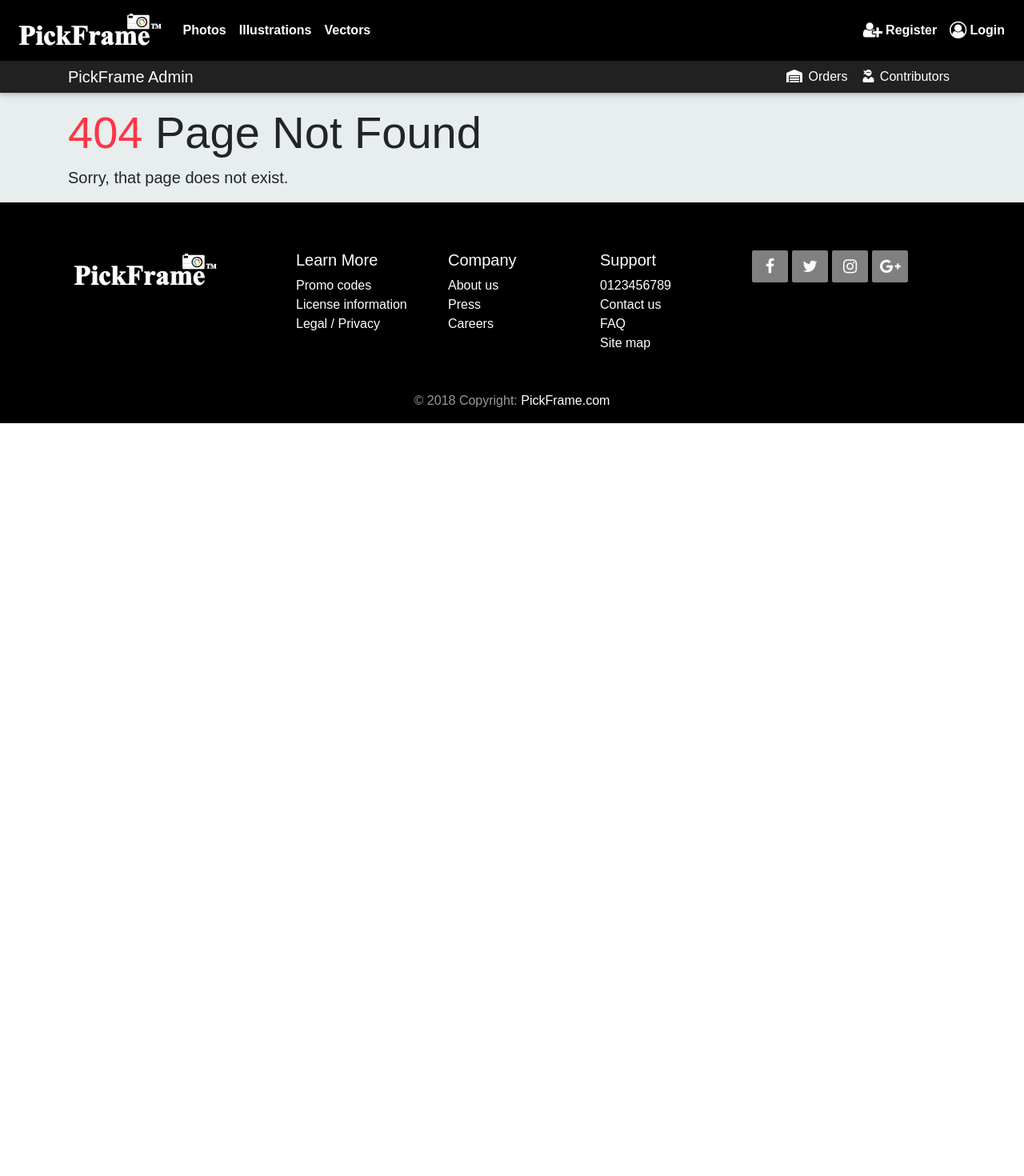
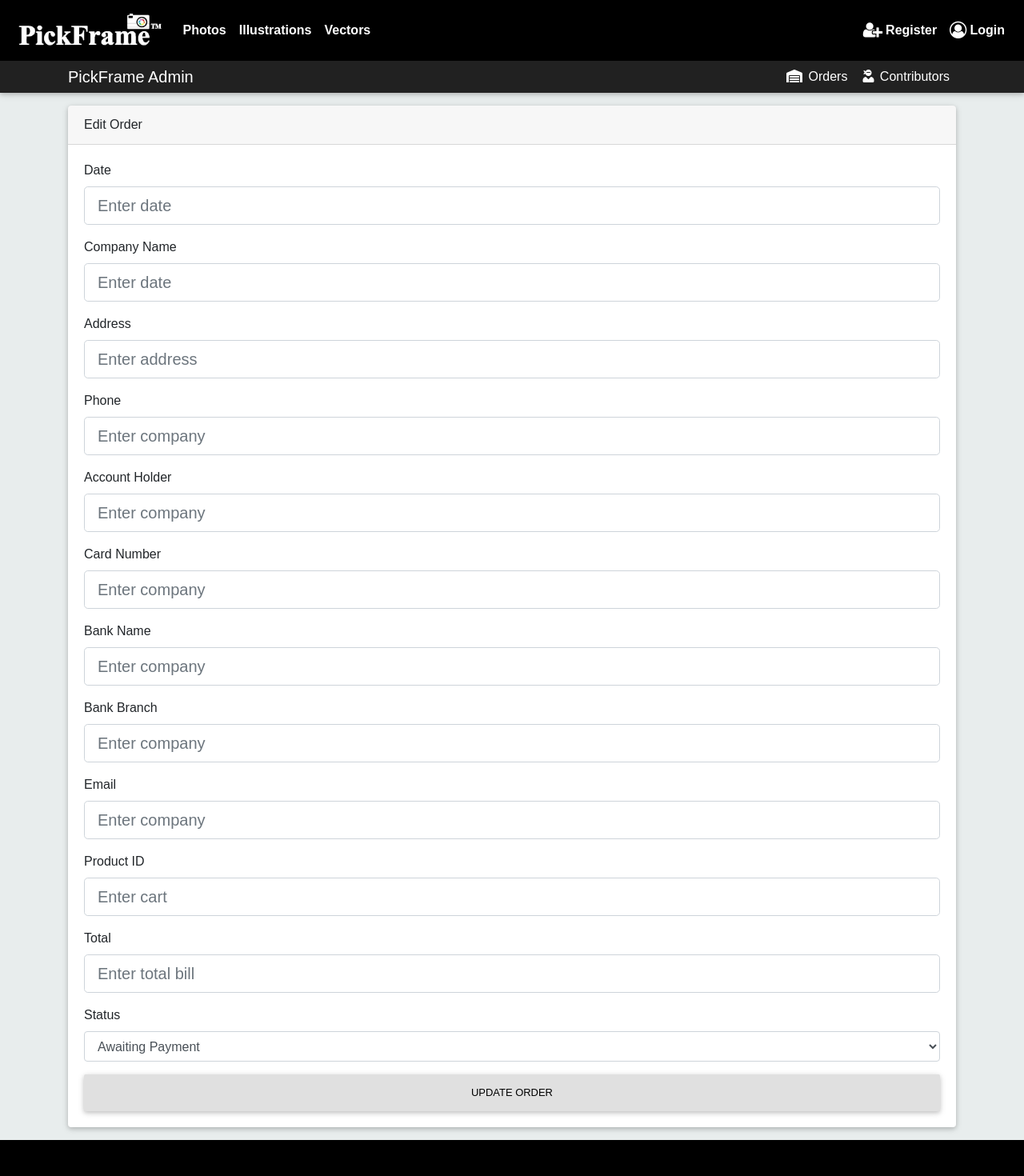
Before and after one commit to s3678460/PickFrame, a React (Create React App) app in the folder client/: page /admin/order/edit/1 in a window 1280 px wide. Shown: the top 1470 px of the page at 80% size. Before the commit the page ends 800 px from the top, so only its background shows below. Built offline with nearby package versions, Linux system fonts and the light colour scheme; no server answers.

Commit message:
[admin] delete/update orders

```diff
--- a/client/src/components/admin/App.js
+++ b/client/src/components/admin/App.js
@@ -2,6 +2,7 @@ import React, { Component } from "react";
 import { BrowserRouter as Router, Route, Switch } from "react-router-dom";
 import Orders from "./orders/Orders";
 import AddOrder from "./orders/AddOrder";
+import EditOrder from "./orders/EditOrder";
 import Header from "./layout/Header";
 import Contributors from "./contributors/Contributors";
 import NotFound from "./NotFound";
@@ -19,6 +20,11 @@ class App extends Component {
                 <Route exact path="/admin" component={Orders} />
                 <Route
                   exact
+                  path="/admin/order/edit/:id"
+                  component={EditOrder}
+                />
+                <Route
+                  exact
                   path="/admin/contributors"
                   component={Contributors}
                 />
--- a/client/src/components/admin/context.js
+++ b/client/src/components/admin/context.js
@@ -7,12 +7,19 @@ const reducer = (state, action) => {
     case "DELETE_ORDER":
       return {
         ...state,
-        orders: state.orders.filter(order => order.id !== action.payload)
+        orders: state.orders.filter(order => order._id !== action.payload)
       };
     case "ADD_ORDER":
       return {
         ...state,
         orders: [action.payload, ...state.orders]
+      };
+    case "UPDATE_ORDER":
+      return {
+        ...state,
+        orders: state.orders.map(order =>
+          order._id === action.payload._id ? (order = action.payload) : order
+        )
       };
     default:
       return state;
@@ -24,10 +31,9 @@ export class Provider extends Component {
     dispatch: action => this.setState(state => reducer(state, action))
   };
 
-  componentDidMount() {
-    axios
-      .get("http://localhost:5000/api/orders")
-      .then(res => this.setState({ orders: res.data }));
+  async componentDidMount() {
+    const res = await axios.get("http://localhost:5000/api/orders");
+    this.setState({ orders: res.data });
   }
 
   render() {
--- a/client/src/components/admin/layout/TextInputGroup.js
+++ b/client/src/components/admin/layout/TextInputGroup.js
@@ -1,5 +1,6 @@
 import React from "react";
 import PropTypes from "prop-types";
+import classnames from "classnames";
 
 const TextInputGroup = ({
   label,
@@ -7,7 +8,8 @@ const TextInputGroup = ({
   value,
   placeholder,
   type,
-  onChange
+  onChange,
+  error
 }) => {
   return (
     <div className="form-group">
@@ -15,11 +17,14 @@ const TextInputGroup = ({
       <input
         type={type}
         name={name}
-        className="form-control form-control-lg"
+        className={classnames("form-control form-control-lg", {
+          "is-invalid": error
+        })}
         placeholder={placeholder}
         value={value}
         onChange={onChange}
       />
+      <div className="invalid-feedback">{error}</div>
     </div>
   );
 };
@@ -30,7 +35,8 @@ TextInputGroup.propTypes = {
   placeholder: PropTypes.string.isRequired,
   type: PropTypes.string.isRequired,
   value: PropTypes.string.isRequired,
-  onChange: PropTypes.func.isRequired
+  onChange: PropTypes.func.isRequired,
+  error: PropTypes.string
 };
 
 TextInputGroup.defaultProps = {
--- /dev/null
+++ b/client/src/components/admin/orders/EditOrder.js
@@ -0,0 +1,286 @@
+import React, { Component } from "react";
+import { Consumer } from "../context";
+import TextInputGroup from "../layout/TextInputGroup";
+import uuid from "uuid";
+import axios from "axios";
+
+class EditOrder extends Component {
+  state = {
+    companyName: "",
+    address: "",
+    companyPhone: "",
+    accountHolder: "",
+    cardNumber: "",
+    bankName: "",
+    bankBranch: "",
+    email: "",
+    productId: "",
+    total: "",
+    status: "",
+    date: "",
+    errors: {}
+  };
+
+  async componentDidMount() {
+    const { id } = this.props.match.params;
+    const res = await axios.get(`http://localhost:5000/api/orders/${id}`);
+    const order = res.data;
+    this.setState({
+      companyName: order.companyName,
+      address: order.address,
+      companyPhone: order.companyPhone,
+      accountHolder: order.accountHolder,
+      cardNumber: order.cardNumber,
+      bankName: order.bankName,
+      bankBranch: order.bankBranch,
+      email: order.email,
+      productId: order.productId,
+      total: order.total,
+      status: order.status,
+      date: order.date
+    });
+  }
+
+  onChange = e => this.setState({ [e.target.name]: e.target.value });
+
+  onSubmit = async (dispatch, e) => {
+    e.preventDefault();
+
+    const {
+      companyName,
+      address,
+      companyPhone,
+      accountHolder,
+      cardNumber,
+      bankName,
+      bankBranch,
+      email,
+      productId,
+      total,
+      status,
+      date
+    } = this.state;
+
+    if (companyName === "") {
+      this.setState({ errors: { companyName: "companyName is required" } });
+      return;
+    }
+    if (companyPhone === "") {
+      this.setState({ errors: { companyPhone: "companyPhone is required" } });
+      return;
+    }
+    if (address === "") {
+      this.setState({ errors: { address: "address is required" } });
+      return;
+    }
+    if (accountHolder === "") {
+      this.setState({ errors: { accountHolder: "accountHolder is required" } });
+      return;
+    }
+    if (cardNumber === "") {
+      this.setState({ errors: { cardNumber: "cardNumber is required" } });
+      return;
+    }
+    if (bankName === "") {
+      this.setState({ errors: { bankName: "bankName is required" } });
+      return;
+    }
+    if (bankBranch === "") {
+      this.setState({ errors: { bankBranch: "bankBranch is required" } });
+      return;
+    }
+    if (email === "") {
+      this.setState({ errors: { email: "email is required" } });
+      return;
+    }
+    if (productId === "") {
+      this.setState({ errors: { productId: "productId is required" } });
+      return;
+    }
+    if (total === "") {
+      this.setState({ errors: { total: "total is required" } });
+      return;
+    }
+    if (status === "") {
+      this.setState({ errors: { status: "status is required" } });
+      return;
+    }
+    if (date === "") {
+      this.setState({ errors: { date: "date is required" } });
+      return;
+    }
+    const updOrder = {
+      companyName,
+      address,
+      companyPhone,
+      accountHolder,
+      cardNumber,
+      bankName,
+      bankBranch,
+      email,
+      productId,
+      total,
+      status,
+      date
+    };
+    const { id } = this.props.match.params;
+    const res = await axios.put(
+      `http://localhost:5000/api/orders/${id}`,
+      updOrder
+    );
+    dispatch({ type: "UPDATE_ORDER", payload: res.data });
+  };
+
+  render() {
+    const {
+      companyName,
+      address,
+      companyPhone,
+      accountHolder,
+      cardNumber,
+      bankName,
+      bankBranch,
+      email,
+      productId,
+      total,
+      status,
+      date,
+      errors
+    } = this.state;
+    return (
+      <Consumer>
+        {value => {
+          const { dispatch } = value;
+          return (
+            <div className="card mb-3">
+              <div className="card-header">Edit Order</div>
+              <div className="card-body">
+                <form onSubmit={this.onSubmit.bind(this, dispatch)}>
+                  <TextInputGroup
+                    label="Date"
+                    name="date"
+                    placeholder="Enter date"
+                    value={date}
+                    onChange={this.onChange}
+                    error={errors.date}
+                  />
+                  <TextInputGroup
+                    label="Company Name"
+                    name="companyName"
+                    placeholder="Enter date"
+                    value={companyName}
+                    onChange={this.onChange}
+                    error={errors.companyName}
+                  />
+
+                  <TextInputGroup
+                    label="Address"
+                    name="address"
+                    placeholder="Enter address"
+                    value={address}
+                    onChange={this.onChange}
+                    error={errors.address}
+                  />
+                  <TextInputGroup
+                    label="Phone"
+                    name="companyPhone"
+                    placeholder="Enter company"
+                    value={companyPhone}
+                    onChange={this.onChange}
+                    error={errors.companyPhone}
+                  />
+                  <TextInputGroup
+                    label="Account Holder"
+                    name="accountHolder"
+                    placeholder="Enter company"
+                    value={accountHolder}
+                    onChange={this.onChange}
+                    error={errors.accountHolder}
+                  />
+                  <TextInputGroup
+                    label="Card Number"
+                    name="cardNumber"
+                    placeholder="Enter company"
+                    value={cardNumber}
+                    onChange={this.onChange}
+                    error={errors.cardNumber}
+                  />
+                  <TextInputGroup
+                    label="Bank Name"
+                    name="bankName"
+                    placeholder="Enter company"
+                    value={bankName}
+                    onChange={this.onChange}
+                    error={errors.bankName}
+                  />
+                  <TextInputGroup
+                    label="Bank Branch"
+                    name="bankBranch"
+                    placeholder="Enter company"
+                    value={bankBranch}
+                    onChange={this.onChange}
+                    error={errors.bankBranch}
+                  />
+                  <TextInputGroup
+                    type="email"
+                    label="Email"
+                    name="email"
+                    placeholder="Enter company"
+                    value={email}
+                    onChange={this.onChange}
+                    error={errors.email}
+                  />
+                  <TextInputGroup
+                    label="Product ID"
+                    name="productId"
+                    placeholder="Enter cart"
+                    value={productId}
+                    onChange={this.onChange}
+                    error={errors.productId}
+                  />
+                  <TextInputGroup
+                    label="Total"
+                    name="total"
+                    placeholder="Enter total bill"
+                    value={total}
+                    onChange={this.onChange}
+                    error={errors.total}
+                  />
+                  <div className="form-group">
+                    <label htmlFor="status">Status</label>
+                    <select
+                      className="form-control"
+                      name="status"
+                      onChange={this.onChange}
+                    >
+                      <option
+                        value="Awaiting Payment"
+                        selected={status === "Awaiting Payment"}
+                      >
+                        Awaiting Payment
+                      </option>
+                      <option
+                        value="Completed"
+                        selected={status === "Completed"}
+                      >
+                        Completed
+                      </option>
+                    </select>
+                  </div>
+
+                  <input
+                    type="submit"
+                    value="Update Order"
+                    className="btn btn-light btn-block"
+                  />
+                </form>
+              </div>
+            </div>
+          );
+        }}
+      </Consumer>
+    );
+  }
+}
+
+export default EditOrder;
--- a/client/src/components/admin/orders/Order.js
+++ b/client/src/components/admin/orders/Order.js
@@ -1,12 +1,16 @@
 import React, { Component } from "react";
+import { Link } from "react-router-dom";
 import PropTypes from "prop-types";
 import { Consumer } from "../context";
+import axios from "axios";
+
 class Order extends Component {
   state = {
     showOrderInfo: false
   };
 
-  onDeleteClick = (id, dispatch) => {
+  onDeleteClick = async (id, dispatch) => {
+    await axios.delete(`http://localhost:5000/api/orders/${id}`);
     dispatch({ type: "DELETE_ORDER", payload: id });
   };
 
@@ -47,6 +51,17 @@ class Order extends Component {
                   style={{ cursor: "pointer", float: "right", color: "red" }}
                   onClick={this.onDeleteClick.bind(this, _id, dispatch)}
                 />
+                <Link to={`admin/order/edit/${_id}`}>
+                  <i
+                    className="fas fa-pencil-alt"
+                    style={{
+                      cursor: "pointer",
+                      float: "right",
+                      color: "black",
+                      marginRight: "1rem"
+                    }}
+                  />
+                </Link>
               </h4>
               {showOrderInfo ? (
                 <ul className="list-group">
--- a/package.json
+++ b/package.json
@@ -22,6 +22,7 @@
   "dependencies": {
     "axios": "^0.18.0",
     "body-parser": "^1.18.3",
+    "classnames": "^2.2.6",
     "concurrently": "^4.0.1",
     "cors": "^2.8.5",
     "express": "^4.16.4",
```
Also changed, not shown: 2 other files (tests, documents, lock files or other folders).
